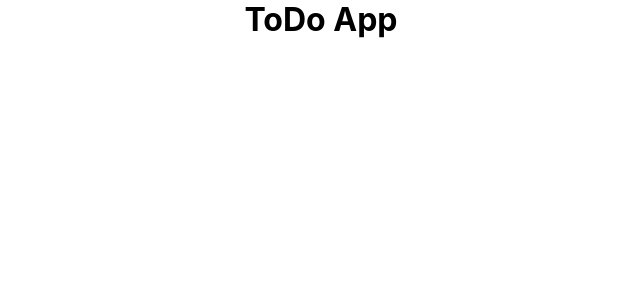
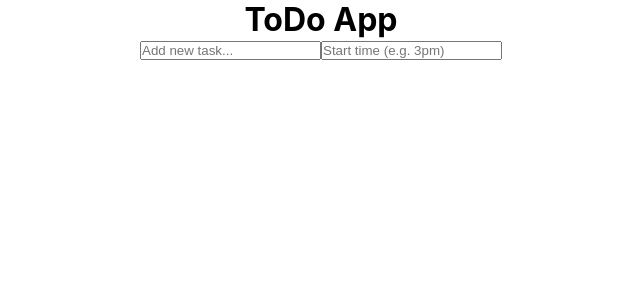
Before and after one commit to krunal002/todoapp, a React (Create React App) app: page / in a window 1280 px wide. Shown: the top 300 px of the page, without its empty margins (319-959 px from the left). Built offline with nearby package versions, Linux system fonts and the light colour scheme.

Commit message:
Input Fields added

```diff
--- a/src/ToDoApp/todo.jsx
+++ b/src/ToDoApp/todo.jsx
@@ -3,6 +3,23 @@ const ToDoApp = () => {
     <main>
       <header>
         <h1>ToDo App</h1>
+        <div className="add-todo">
+          <input
+            type="text"
+            name="title"
+            id="title"
+            className="input-field"
+            placeholder="Add new task..."
+          />
+
+          <input
+            type="text"
+            name="time"
+            id="time"
+            className="input-field"
+            placeholder="Start time (e.g. 3pm)"
+          />
+        </div>
       </header>
     </main>
   );
```
